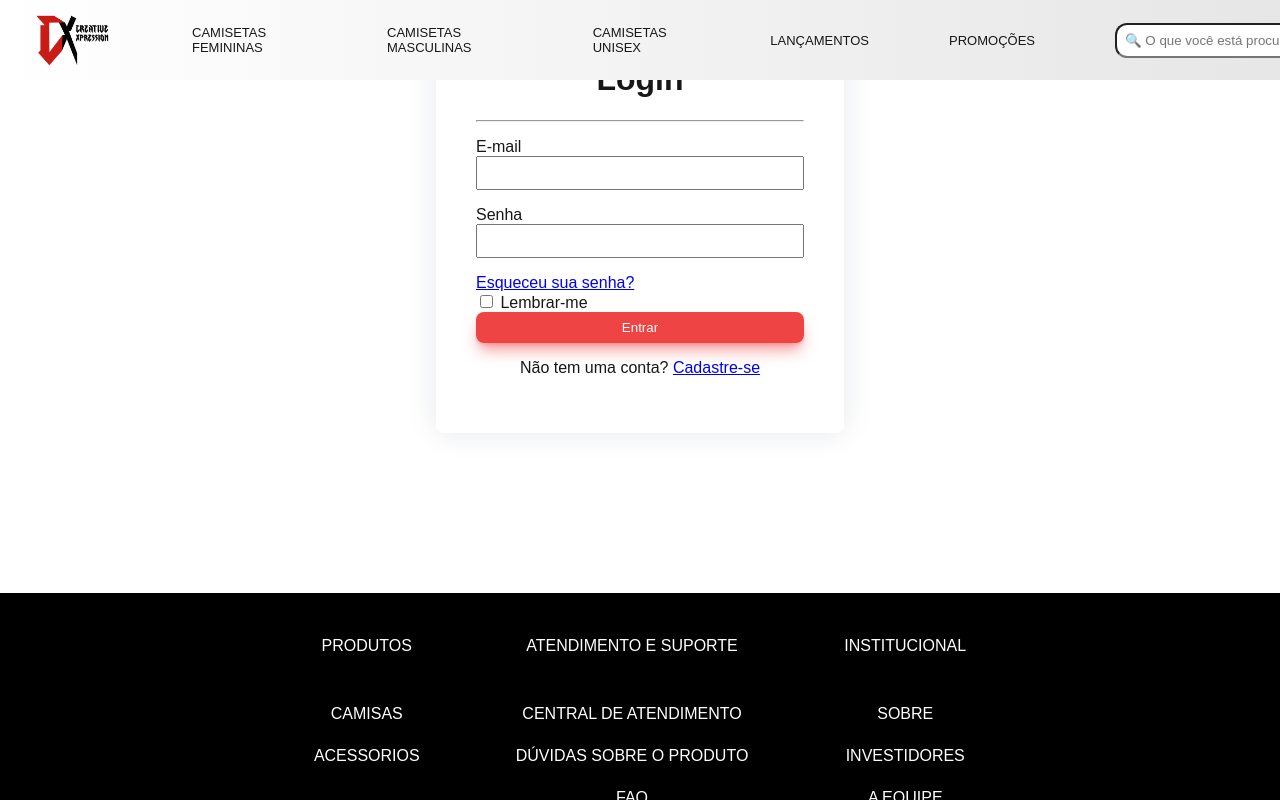
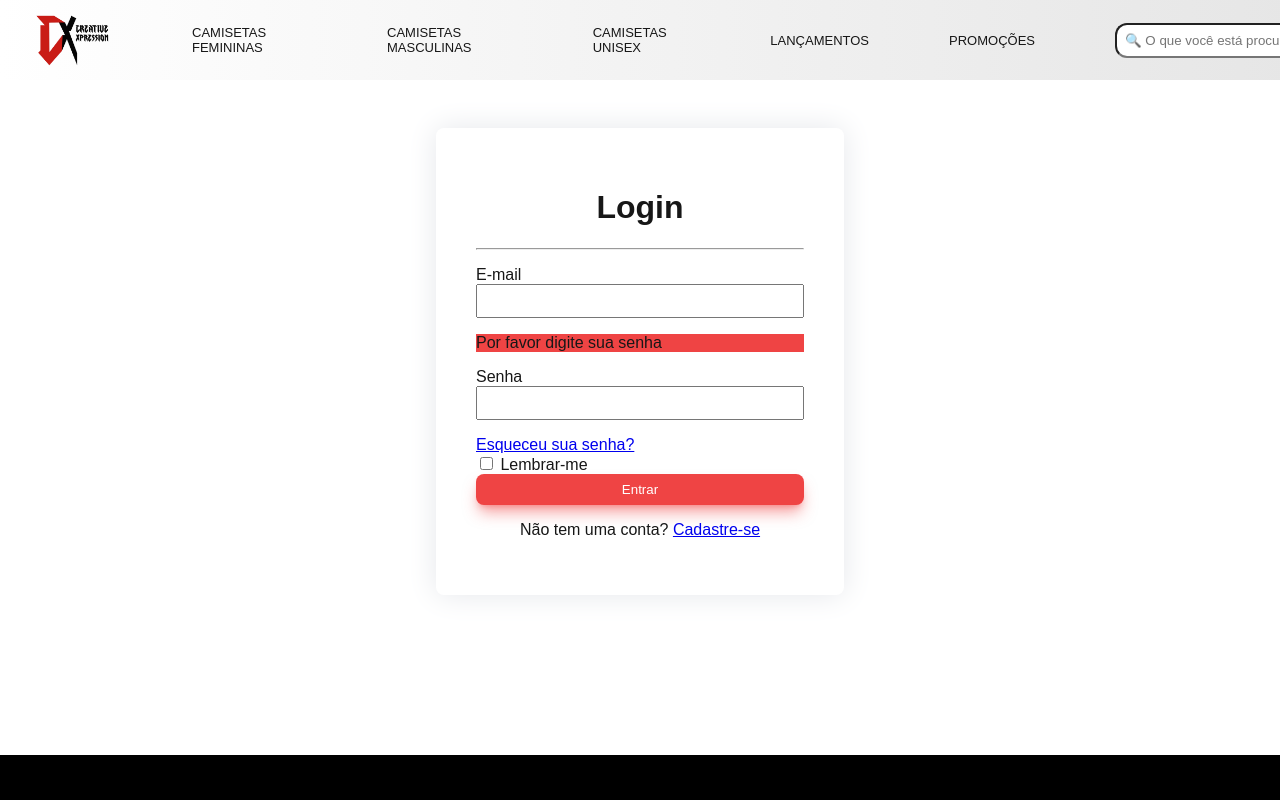
Before and after one commit to LuizFernandoFormenton/projeto_integrador, a Next.js app: page /login in a window 1280 px wide. Both pictures are taken after a click on the button "Entrar". Shown: the top 800 px of the page. Built offline with nearby package versions, Linux system fonts and the light colour scheme.

Commit message:
finalizações no projeto
Alerta na senha (o usuario nao consegue logar se n digitar a senha)

Ajustada o layout do pedrao

```diff
--- a/app/components/Cabecalho.js
+++ b/app/components/Cabecalho.js
@@ -1,7 +1,7 @@
 function Cabecalho () {
     return (
     <main>
-        <div style={{ background: "linear-gradient(to right, white, #e5e5e5)"}} className="flex  h-20 w-full items-center fixed gap-20 px-8 text-[13px]">
+        <div style={{ background: "linear-gradient(to right, white, #e5e5e5)"}} className="flex  h-20 w-full items-center fixed mb-5 gap-20 px-8 text-[13px]">
         <img className="w-20" src="./imagens/logo.png"/>
         <p> CAMISETAS FEMININAS</p>
         <p> CAMISETAS MASCULINAS </p>
--- a/app/layout.js
+++ b/app/layout.js
@@ -25,6 +25,7 @@ export default function RootLayout({ children }) {
         className={`antialiased`}
       >
         <Cabecalho/>
+        <div className="mt-32" ></div>
         {children}
         <Rodape/>
       </body>
--- a/app/login/page.js
+++ b/app/login/page.js
@@ -8,9 +8,17 @@ function Login () {
     const [email, AlteraEmail] = useState("")
     const [senha, AlteraSenha] = useState("")
 
+    const [erroSenha, alteraErroSenha] = useState(false);
+
     function salvar(){
         console.log("Email:" + email)
         console.log("Senha:" + senha)
+
+        if( senha == "" ){
+            alteraErroSenha(true);
+        }else{
+            alteraErroSenha(false)
+        }
     }
 
 
@@ -23,6 +31,16 @@ function Login () {
             <hr/>
 
             <InputPersonalizado label=" E-mail" AlteraValor={AlteraEmail} />
+            {
+                erroSenha == true ?
+
+                <div className="bg-red-500 texg-white" >
+                  <p> Por favor digite sua senha </p>
+                </div>
+                :
+
+                    <div></div>
+            }
             <InputPersonalizado label=" Senha " AlteraValor={AlteraSenha}/>
 
 
```
